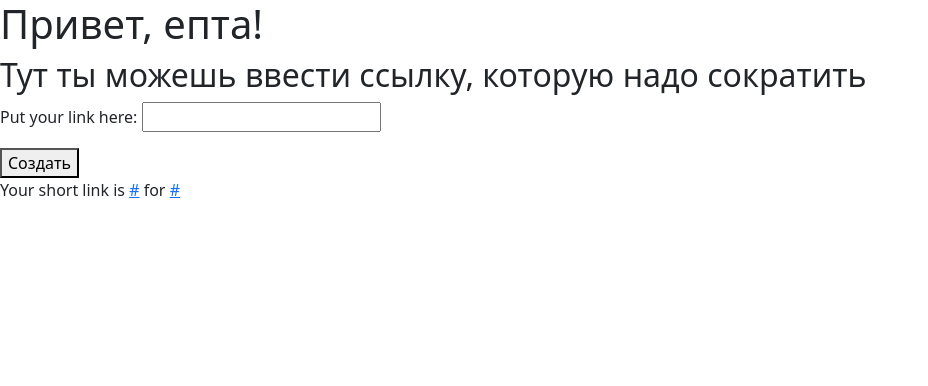
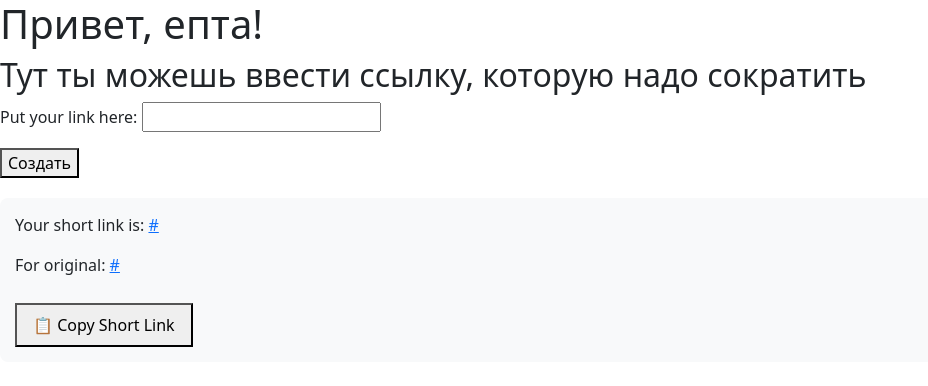
Before and after one commit to Chelovecki/flask_url_shortener, a Flask app: template templates/index.html in a window 1280 px wide. Shown: the top 386 px of the page, without its empty margins (0-928 px from the left). Run offline with Flask 3, Linux system fonts and the light colour scheme; the template is opened without the code that fills it: most values are stand-ins (such as "Sample title", 1, 10 or a date in 2020).

Commit message:
feature: button to copy short link

```diff
--- a/templates/index.html
+++ b/templates/index.html
@@ -19,10 +19,47 @@
 
 <div>
  {% if shortened_link %}
-    <div>
-        Your short link is <a href="{{ shortened_link }}" _blank=True>{{ shortened_link }}</a> for <a href="{{ orig_link }}" _blank=True>{{ orig_link }}</a>
-    </div>
-    {% endif %}
+<div style="margin: 20px 0; padding: 15px; background: #f8f9fa; border-radius: 8px;">
+    <p>Your short link is:
+        <a href="{{ shortened_link }}" target="_blank" id="shortLink">{{ shortened_link }}</a>
+    </p>
+    <p>For original: <a href="{{ orig_link }}" target="_blank">{{ orig_link }}</a></p>
+
+    <button onclick="copyShortLink()" style="padding: 8px 16px; margin-top: 10px;">
+        📋 Copy Short Link
+    </button>
+    <span id="copyMessage" style="margin-left: 10px; color: green;"></span>
+</div>
+
+<script>
+function copyShortLink() {
+    const shortLink = "{{ shortened_link }}";
+
+    // Используем современный API
+    navigator.clipboard.writeText(shortLink).then(() => {
+        const message = document.getElementById('copyMessage');
+        message.textContent = 'Copied!';
+        setTimeout(() => {
+            message.textContent = '';
+        }, 2000);
+    }).catch(err => {
+        // Fallback для старых браузеров
+        const textArea = document.createElement('textarea');
+        textArea.value = shortLink;
+        document.body.appendChild(textArea);
+        textArea.select();
+        document.execCommand('copy');
+        document.body.removeChild(textArea);
+
+        const message = document.getElementById('copyMessage');
+        message.textContent = 'Copied!';
+        setTimeout(() => {
+            message.textContent = '';
+        }, 2000);
+    });
+}
+</script>
+{% endif %}
 </div>
 
 
```
